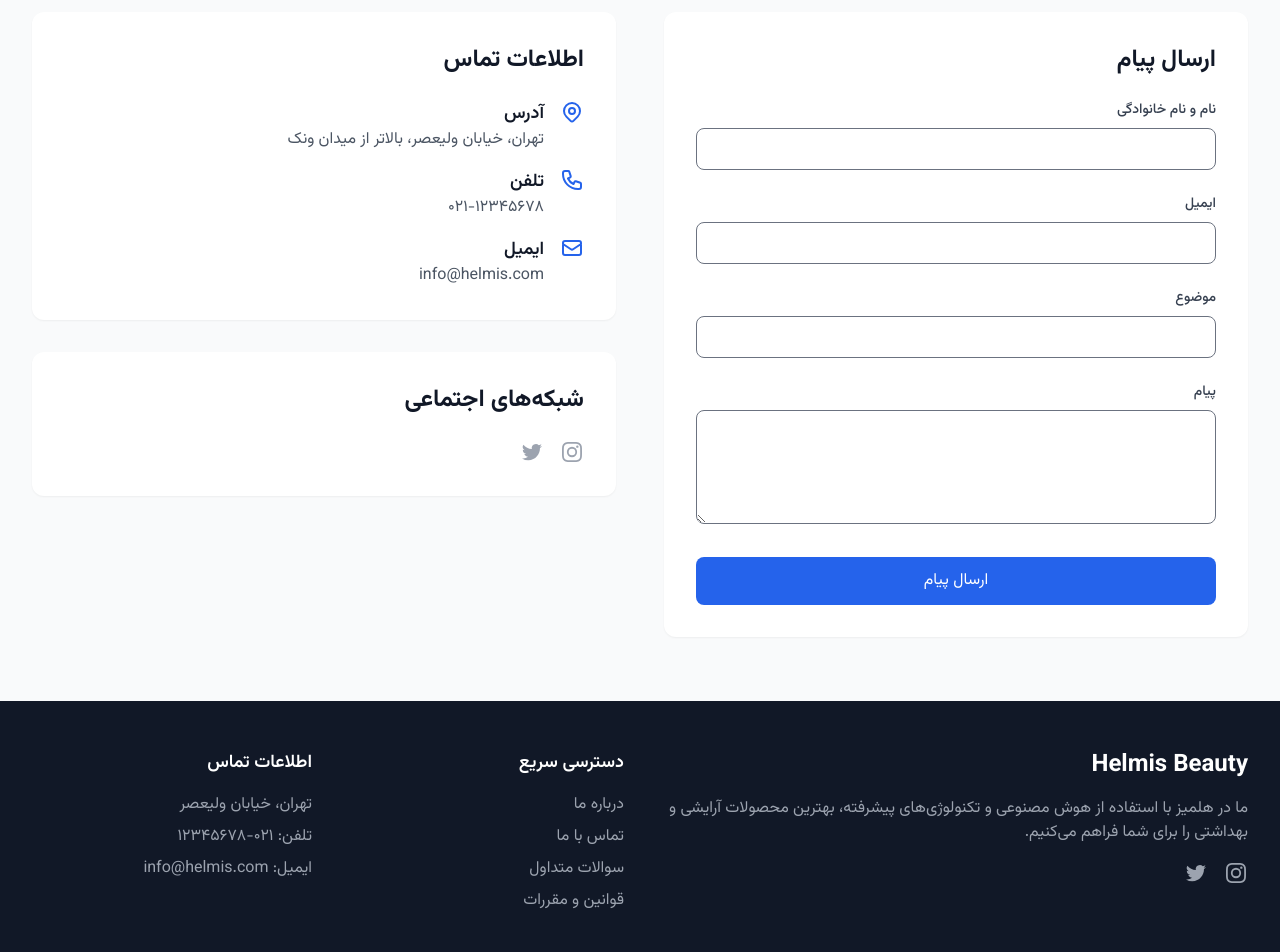
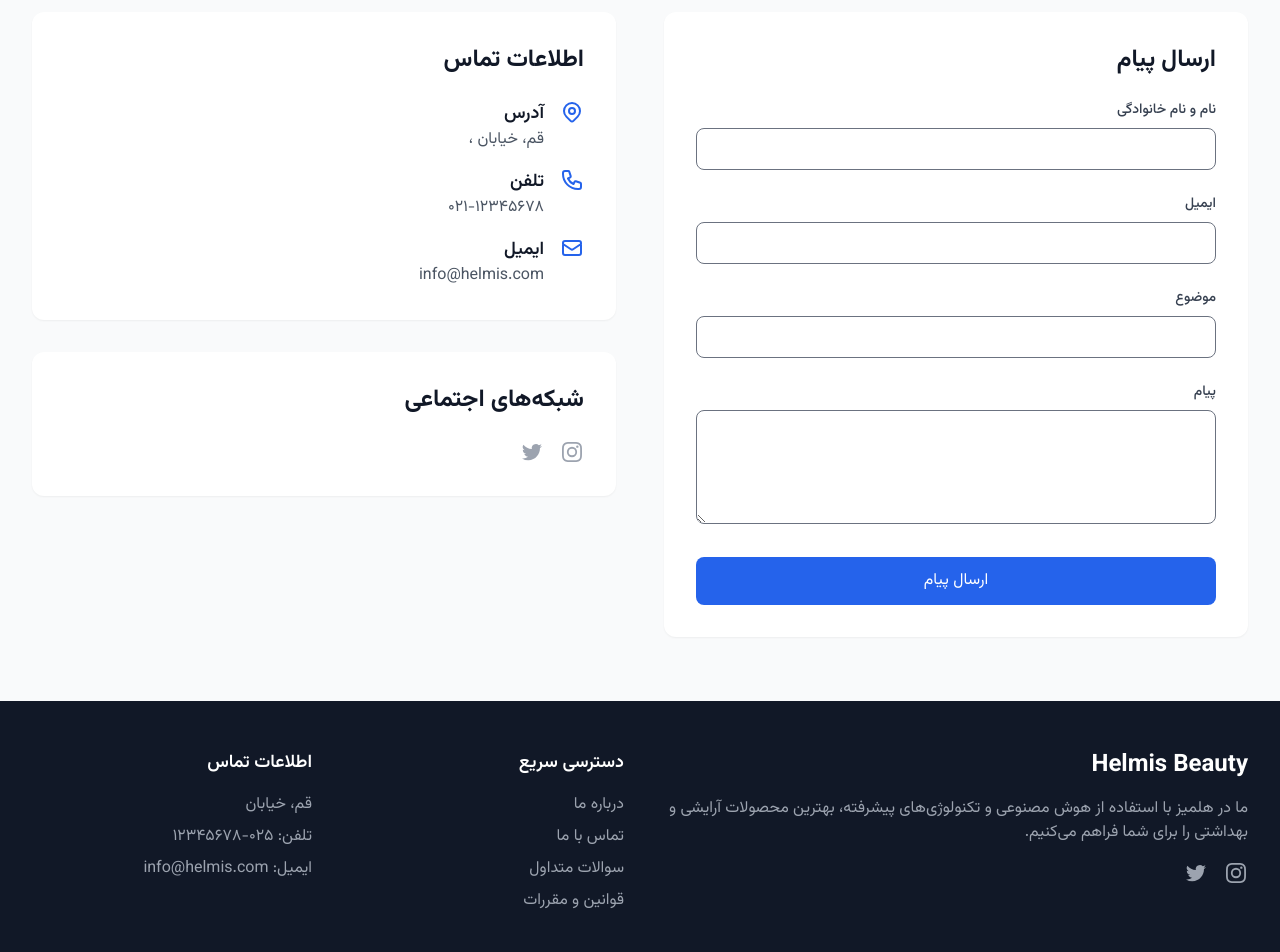
Before and after one commit to cosmeticdpln/cosmetic-client, a Nuxt app: page /contact in a window 1280 px wide. Shown: the part 280-1232 px from the top of the page. Built offline with nearby package versions, Linux system fonts and the light colour scheme.

Commit message:
delte address

```diff
--- a/layouts/default.vue
+++ b/layouts/default.vue
@@ -98,8 +98,8 @@
           <div>
             <h4 class="text-lg font-semibold mb-4">اطلاعات تماس</h4>
             <ul class="space-y-2 text-gray-400">
-              <li>تهران، خیابان ولیعصر</li>
-              <li>تلفن: ۰۲۱-۱۲۳۴۵۶۷۸</li>
+              <li>قم، خیابان </li>
+              <li>تلفن: ۰۲۵-۱۲۳۴۵۶۷۸</li>
               <li>ایمیل: info@helmis.com</li>
             </ul>
           </div>
--- a/pages/contact.vue
+++ b/pages/contact.vue
@@ -83,7 +83,7 @@
                 </div>
                 <div class="mr-4">
                   <h3 class="text-lg font-semibold text-gray-900">آدرس</h3>
-                  <p class="text-gray-600">تهران، خیابان ولیعصر، بالاتر از میدان ونک</p>
+                  <p class="text-gray-600">قم، خیابان ،</p>
                 </div>
               </div>
 
```
